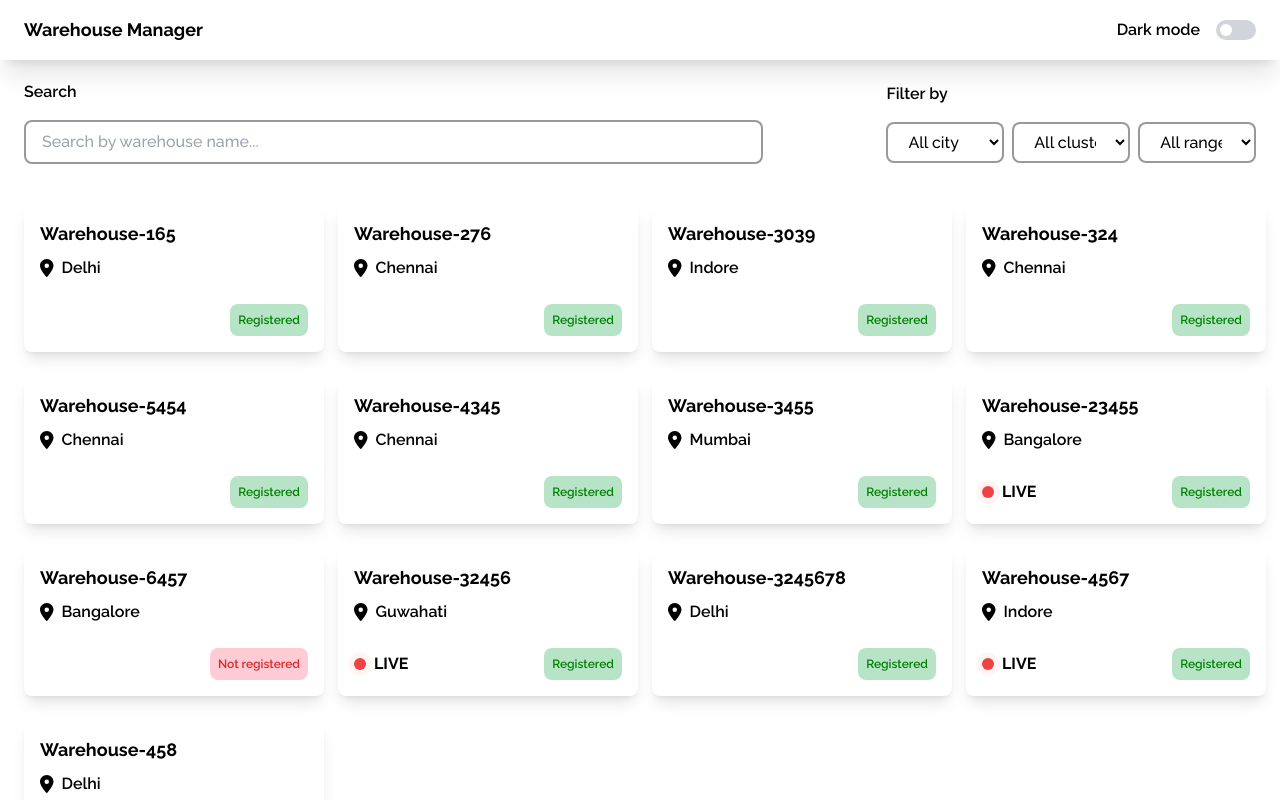
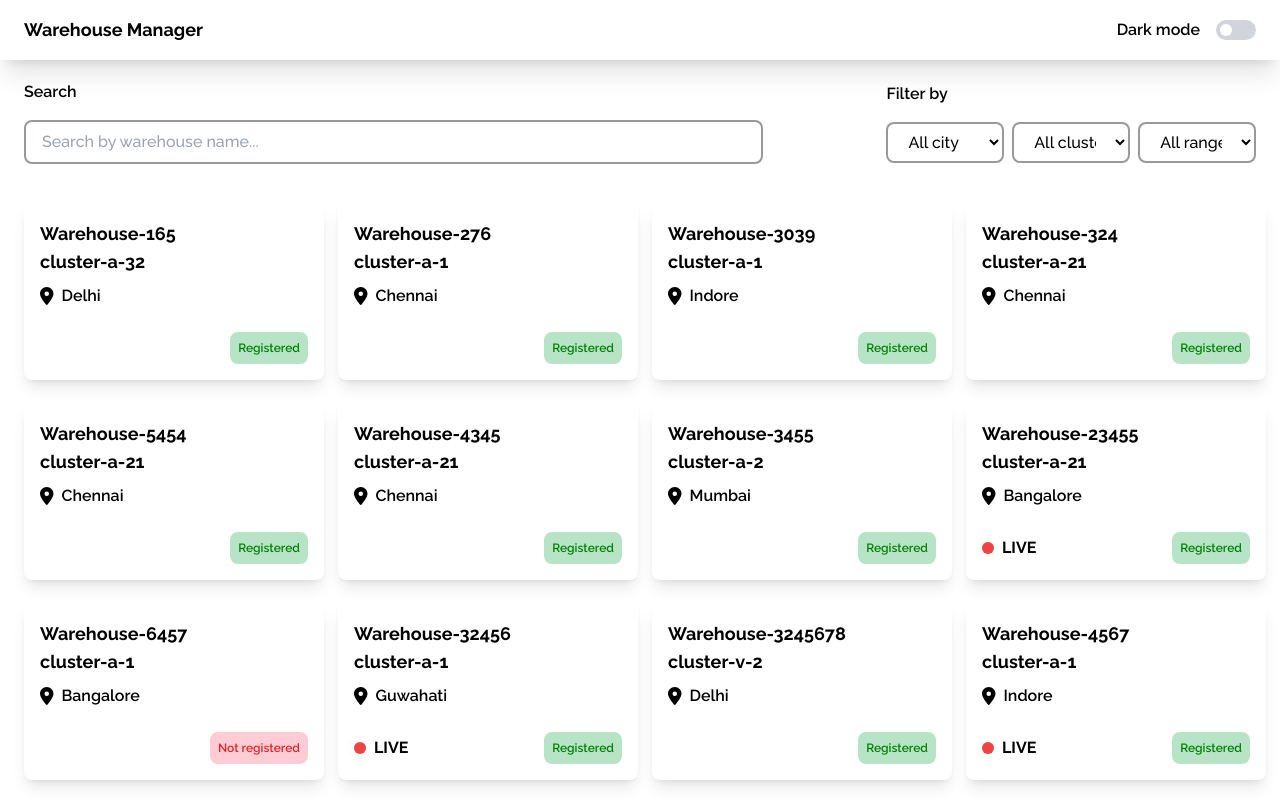
Before and after one commit to ghosh-abhirup/stockarea-assignment, a React (Vite) app: page / in a window 1280 px wide. Shown: the top 800 px of the page. Built offline with nearby package versions, Linux system fonts and the light colour scheme.

Commit message:
updation during interview

```diff
--- a/src/components/ui/Card.jsx
+++ b/src/components/ui/Card.jsx
@@ -17,11 +17,13 @@ const Card = ({ data }) => {
           className="w-full min-w-[300px] p-4 shadow-lg dark:shadow-gray-500/40 bg-white dark:bg-black rounded-lg flex flex-col gap-2 justify-between cursor-pointer hover:scale-105 transition-all ease-in-out dark:darkBoxBorder"
           onClick={handleNavigate}
         >
-          <div className="flex items-center justify-between">
+          <div className="">
             <p className="text-lg w-full truncate font-bold themeText">
               {data.name}
             </p>
-            {/* <Tag data={data?.code} /> */}
+            <p className="text-lg w-full truncate font-bold themeText">
+              {data.cluster}
+            </p>
           </div>
           <div className="flex items-center gap-2">
             <FontAwesomeIcon
--- a/src/screens/HomeScreen.jsx
+++ b/src/screens/HomeScreen.jsx
@@ -113,6 +113,27 @@ const HomeScreen = () => {
     };
   }, [searchInp, selectedCity, selectedCluster, selectedSpace]);
 
+  useEffect(() => {
+    let allUniqueCities = [];
+    let allUniqueClusters = [];
+
+    allData?.forEach((element) => {
+      if (!allUniqueCities.includes(element.city)) {
+        allUniqueCities.push(element.city);
+      }
+
+      if (!allUniqueClusters.includes(element.cluster)) {
+        allUniqueClusters.push(element.cluster);
+      }
+    });
+
+    console.log("All = ", allData);
+    console.log(allUniqueCities);
+
+    setUniqueCity(allUniqueCities);
+    setUniqueCluster(allUniqueClusters);
+  }, [allData]);
+
   return (
     <div className="py-5 px-4 sm:px-6 flex flex-col items-center justify-center">
       <div className="w-full max-w-[1300px] flex flex-col md:flex-row justify-between items-center">
```
